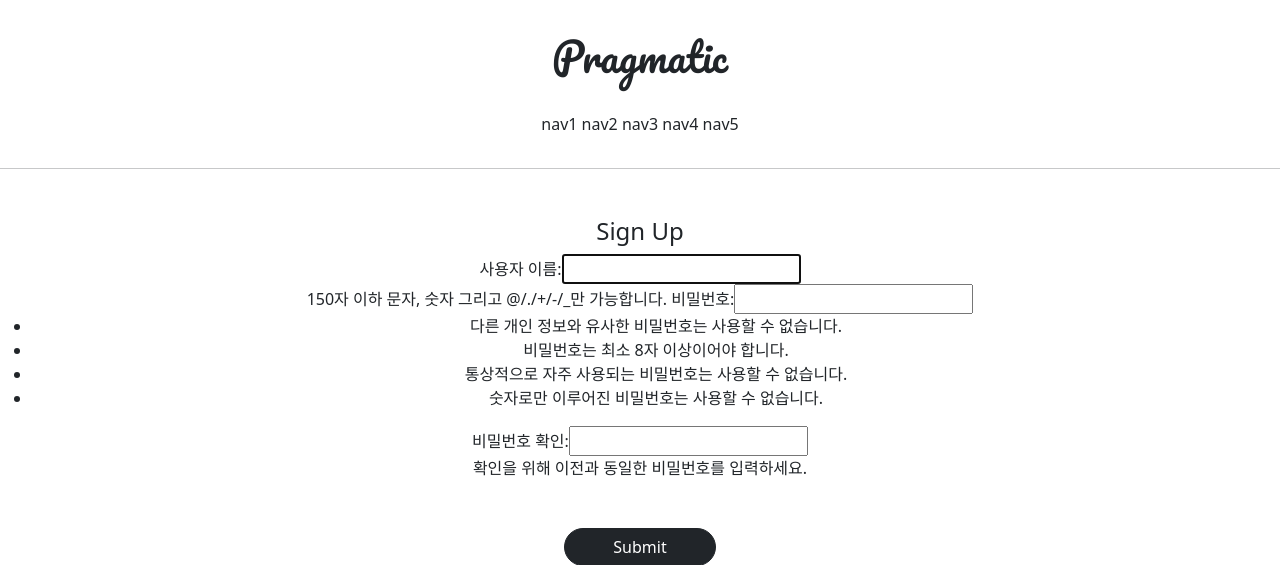
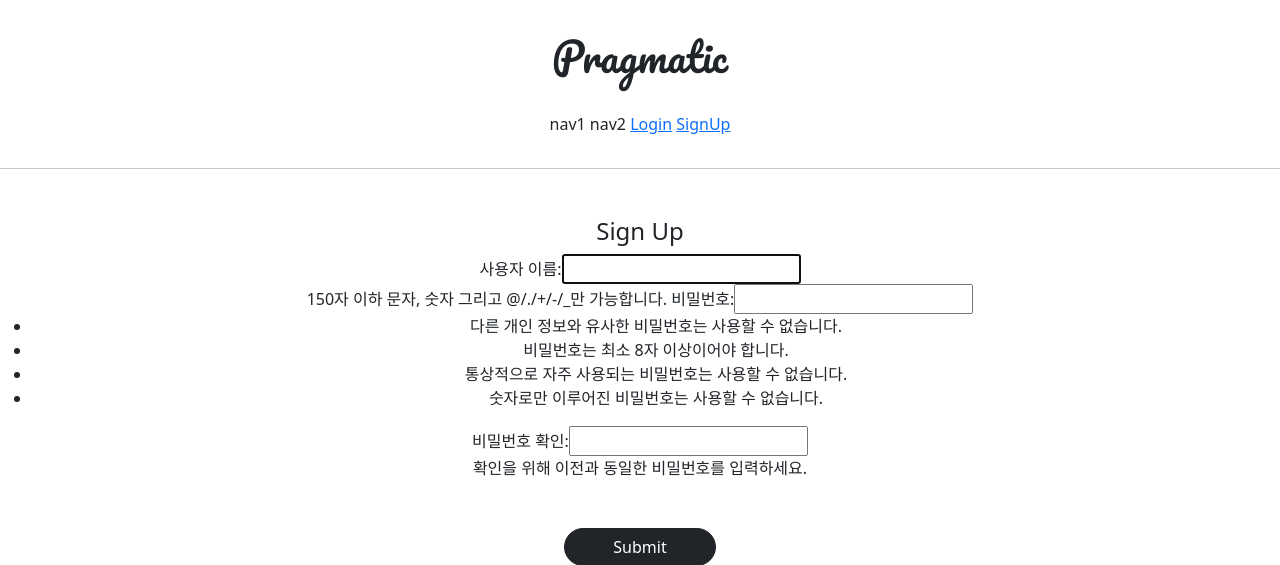
Before and after one commit to tae00909/gis_2, a Django app: page /account/create/ in a window 1280 px wide. Shown: the top 565 px of the page. Run offline with Django 3.2, Linux system fonts and the light colour scheme; parts of the project's set-up code (start-up, migrations or seed data) failed here and were passed over.

Commit message:
7/16 3ban class commit 1

```diff
--- a/templates/header.html
+++ b/templates/header.html
@@ -5,8 +5,17 @@
     <div class="pragmatic_header_button">
         <span>nav1</span>
         <span>nav2</span>
-        <span>nav3</span>
-        <span>nav4</span>
-        <span>nav5</span>
+        {% if not user.is_authenticated %}
+        <span>
+            <a href="{% url 'accountapp:login' %}">Login</a>
+        </span>
+        <span>
+            <a href="{% url 'accountapp:create' %}">SignUp</a>
+        </span>
+        {% else %}
+        <span>
+            <a href="{% url 'accountapp:logout' %}">Logout</a>
+        </span>
+        {% endif %}
     </div>
 </div>
```
